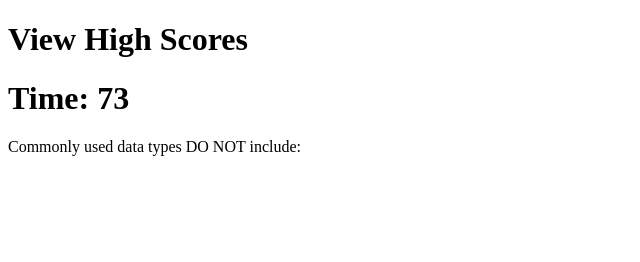
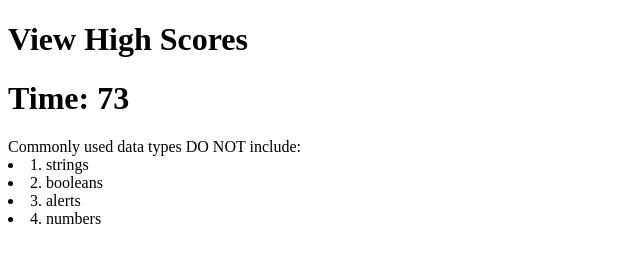
Before and after one commit to pexApred/Web-APIs-Challenge-Code-Quiz, a plain HTML site: page index.html in a window 1280 px wide. Both pictures are taken after a click on the button "Start Quiz". Shown: the whole page, without its empty margins (0-640 px from the left). Drawn offline with Linux system fonts and the light colour scheme.

Commit message:
solved showCurrentQuestion for loop q&a

```diff
--- a/assets/js/quiz.js
+++ b/assets/js/quiz.js
@@ -6,6 +6,7 @@ var timeLeft = document.querySelector("#timer");
 
 var score = 0;
 var currentQuestionIndex = 0;
+
 let currentTime = timeLeft.textContent;
 // Array of objects: Quiz Questions
 const questions = [
@@ -64,18 +65,24 @@ function showCurrentQuestion() {
     const questionElement = document.createElement("div");
     questionElement.innerHTML = currentQuestion.question;
 
-    console.log(questions[0]);
+    const currentChoices = currentQuestion.choices;
     // create for loops for questions and answers
-    for (let i = 0; i < questions.length; i++) {
-        const currentQuestion = questions[i].question;
-        const currentChoices = questions[i].choices;
+    for (let i = 0; i < currentChoices.length; i++) {
+        const choiceElement = document.createElement("li");
+        choiceElement.textContent = ( i + 1 ) + ". " + currentChoices[i];
+        questionElement.appendChild(choiceElement);
 
-        for (let j = 0; j < currentChoices.length; j++) {
-            const choiceElement = document.createElement("li");
-            choiceElement.textContent =( j + 1 ) + "." + currentChoices[j];
-            questionsContainer.appendChild(questionElement);
-        };
-    };
+
+    }
+
+    // for (let i = 0; i < questions.length; i++) {
+    //     const currentChoices = questions[i].choices;
+
+    //     for (let j = 0; j < currentChoices.length; j++) {
+
+    //     };
+    // };
+    questionsContainer.appendChild(questionElement);
 };
 
 // Input initials / Highscore page
--- a/index.html
+++ b/index.html
@@ -33,6 +33,7 @@
         <!-- Quiz Container -->
         <div id="quiz" style="display : none;">
             <div class="questions"></div>
+            <div id="score"></div>
             <div class="check-answers">
                 <h3 class="results"></h3>
             </div>
```
